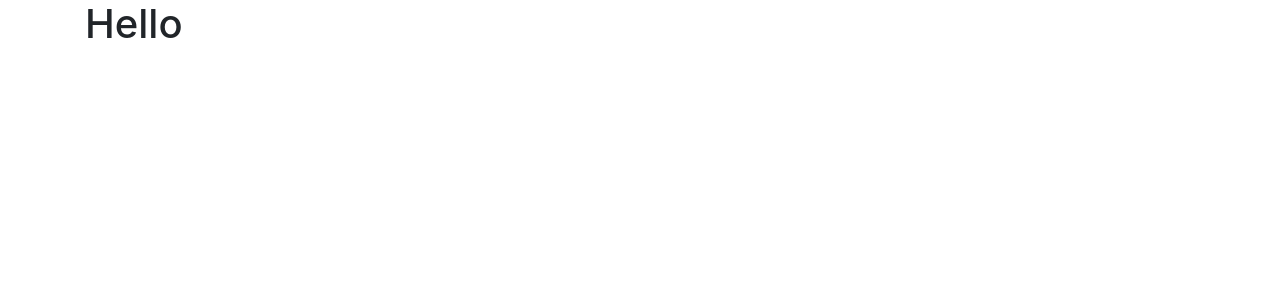
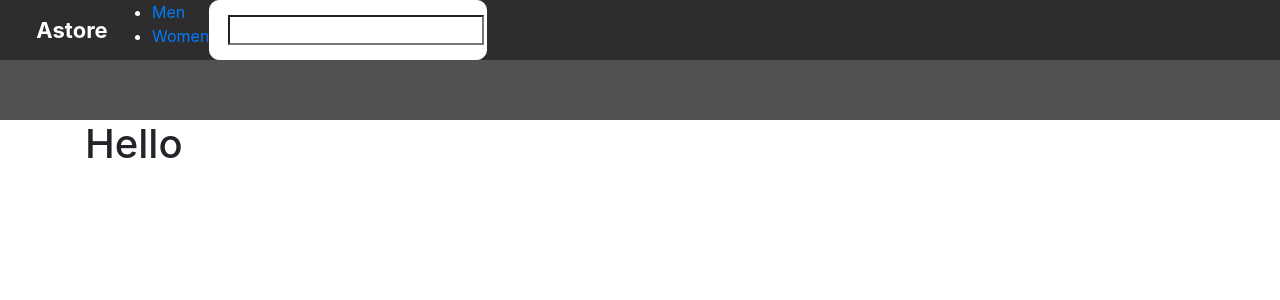
Before and after one commit to SokolovskyiAnton/clothing-store, a Nuxt app: page / in a window 1280 px wide. Shown: the top 300 px of the page. Built offline with nearby package versions, Linux system fonts and the light colour scheme.

Commit message:
Сделана структура навигации

```diff
--- /dev/null
+++ b/assets/style/colors.scss
@@ -0,0 +1,2 @@
+$background-nav-header: #2d2d2d;
+$background-nav-footer: #525050;
--- /dev/null
+++ b/assets/style/global.scss
@@ -0,0 +1,2 @@
+@import './colors.scss';
+@import './navbar/index.scss';
--- /dev/null
+++ b/assets/style/navbar/index.scss
@@ -0,0 +1,37 @@
+.nav-shop {
+    height: 120px;
+}
+.nav-header {
+    height: 50%;
+    background-color: $background-nav-header;
+    color: white;
+    padding: 0 32px;
+    display: flex;
+}
+.nav-header__logo {
+    height: 100%;
+    width: 80px;
+    display: flex;
+    justify-content: center;
+    align-items: center;
+    font-weight: bold;
+    font-size: 22px;
+}
+.nav-header__center {
+    display: flex;
+}
+.nav-header-form__container {
+    border: 1px solid white;
+    background-color: white;
+    border-radius: 10px;
+    padding: 2px;
+}
+.nav-header-form__search {
+    display: block;
+
+}
+
+.nav-footer {
+    height: 50%;
+    background-color: $background-nav-footer;
+}
--- /dev/null
+++ b/components/navigation/Nav.vue
@@ -0,0 +1,38 @@
+<template>
+    <div class="nav-shop">
+        <div class="nav-header">
+          <div class="nav-header__logo">
+            <div>Astore</div>
+          </div>
+          <div class="nav-header__center">
+            <ul>
+              <li>
+                <nuxt-link to="/men">Men</nuxt-link>
+              </li>
+              <li>
+                <nuxt-link to="/women">Women</nuxt-link>
+              </li>
+            </ul>
+
+            <form @submit.prevent="" class="d-flex align-items-center nav-header-form__container">
+              <span><font-awesome-icon class="fa" icon="search" /></span>
+              <input class="nav-header-form__search me-2" type="search" >
+            </form>
+          </div>
+        </div>
+        <div class="nav-footer"></div>
+    </div>
+</template>
+
+<script>
+  export default {
+    data() {
+      return {
+      }
+    }
+  }
+</script>
+
+<style lang="scss">
+@import '@/assets/style/global.scss';
+</style>
--- a/layouts/default.vue
+++ b/layouts/default.vue
@@ -1,8 +1,23 @@
 <template>
-  <div>
-    <Nuxt />
+  <div class="app">
+    <Navbar/>
+    <div class="content">
+      <main>
+        <Nuxt />
+      </main>
+    </div>
   </div>
 </template>
-
+<script>
+export default {
+  name: 'Default',
+  components: {
+    Navbar: () => import('@/components/navigation/Nav')
+  }
+}
+</script>
 <style>
+.app {
+  min-height: 100vh;
+}
 </style>
```
